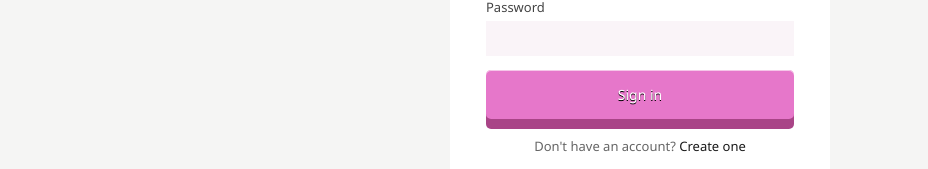
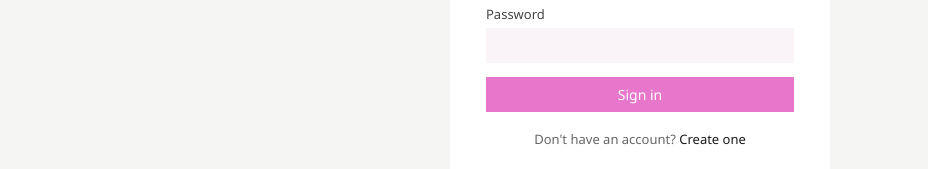
Before and after one commit to stefanyrjunges/smartpacker, a SvelteKit app in the folder frontend/: page /login in a window 1280 px wide. Shown: the part 539-708 px from the top of the page, without its empty margins (0-928 px from the left). Built offline with nearby package versions, Linux system fonts and the light colour scheme; no server answers; a web font is replaced by a local one.

Commit message:
Reverted button

```diff
--- a/frontend/src/app.css
+++ b/frontend/src/app.css
@@ -67,49 +67,14 @@ label {
 	padding: 24px;
 }
 
-/*
- * 3D Button Effect inspired my Jemware
- * Source: https://codepen.io/jemware/pen/kPoYbe
- * Colours and styling adapted
- */
 .btn-primary {
-    position: relative;
-    display: inline-block;
-    background: #E677CA;
-    color: #fff;
-    font-weight: 500;
-    text-align: center;
-    text-decoration: none;
-    padding: 15px 40px;
-    border-radius: 5px;
-    text-shadow: 0px 1px 0px #000;
-    box-shadow: inset 0 1px 0 #F5C6E8, 0 10px 0 #A94487;
-    -webkit-tap-highlight-color: transparent;
+	background: #E677CA;
+	color: #fff;
+	font-weight: 500;
 }
 
 .btn-primary:hover {
-	background-color:#A94487;
-	box-shadow: inset 0 1px 0 #F5C6E8, 0 10px 0 #873565;
-
-}
-
-.btn-primary:active {
-    top: 10px;
-    background: #E67793;
-    box-shadow: inset 0 1px 0 #F5C6E8, inset 0 -3px 0 #A94487;
-}
-
-.btn-primary::after {
-    content: "";
-    height: 100%;
-    width: 100%;
-    padding: 4px;
-    position: absolute;
-    bottom: -15px;
-    left: -4px;
-    z-index: -1;
-    background: #52203F;
-    border-radius: 5px;
+	background: #E67793;
 }
 
 .btn-secondary {
```
